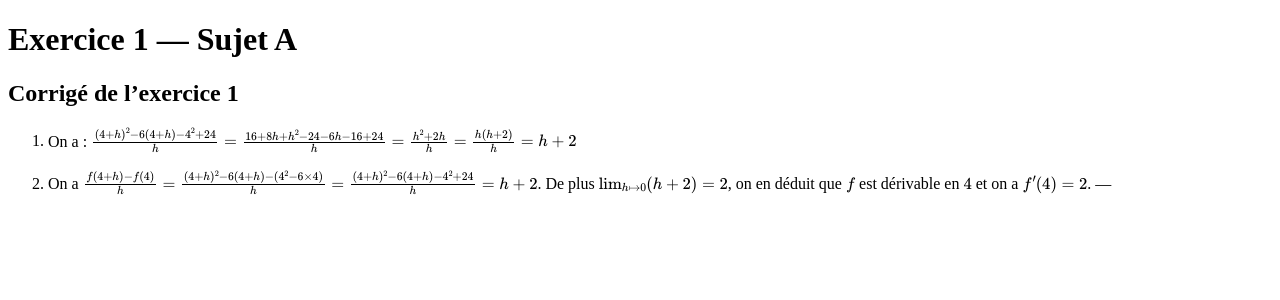
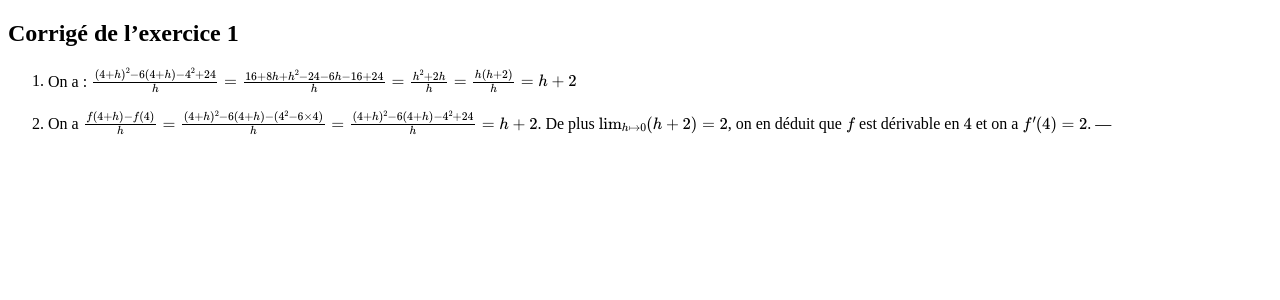
Before and after one commit to mebalou/Evaluations_1Spe_M_LOUNIS, a Jekyll site: the page built from Exo1.md, in a window 1280 px wide. Shown: the top 300 px of the page. Built offline with Jekyll 4.4.1, drawn with Linux system fonts in a browser that asks for light colours.

Commit message:
Update Exo1.md

```diff
--- a/Exo1.md
+++ b/Exo1.md
@@ -2,8 +2,6 @@
 layout: default
 title: "Corrigé de l’exercice"
 ---
-# Exercice 1 — Sujet A
-
 ## Corrigé de l'exercice 1
 1. On a : $\frac{(4+h)^2-6(4+h)-4^2+24}{h}=\frac{16+8h+h^2-24-6h-16+24}{h}
 =\frac{h^2+2h}{h}=\frac{h(h+2)}{h}=h+2$
```
